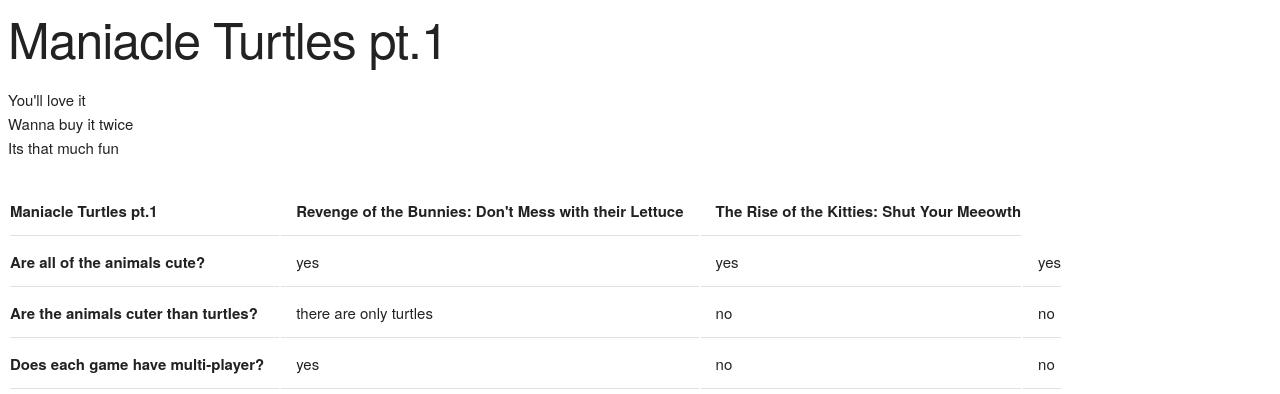
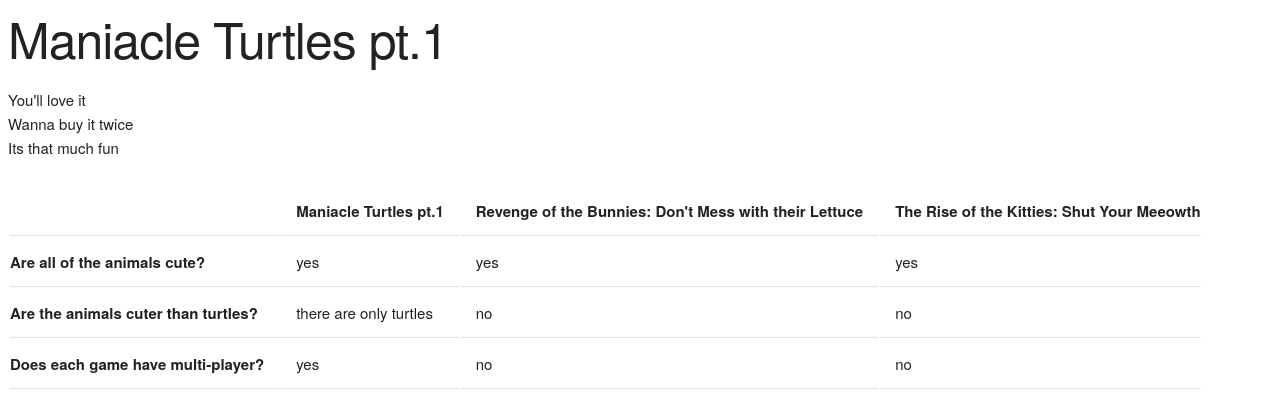
Before and after one commit to amelafili/MI-449-SS18-740-html-more-kinds-of-content-OSB7Pe, a plain HTML site: page index.html in a window 1280 px wide. Shown: the top 394 px of the page. Drawn offline with nearby package versions, Linux system fonts and the light colour scheme.

Commit message:
fixed chart errors

```diff
--- a/index.html
+++ b/index.html
@@ -15,6 +15,7 @@
     <table>
       <thead>
         <tr>
+          <th></th>
           <th>Maniacle Turtles pt.1</th>
           <th>Revenge of the Bunnies: Don't Mess with their Lettuce</th>
           <th>The Rise of the Kitties: Shut Your Meeowth</th>
```
